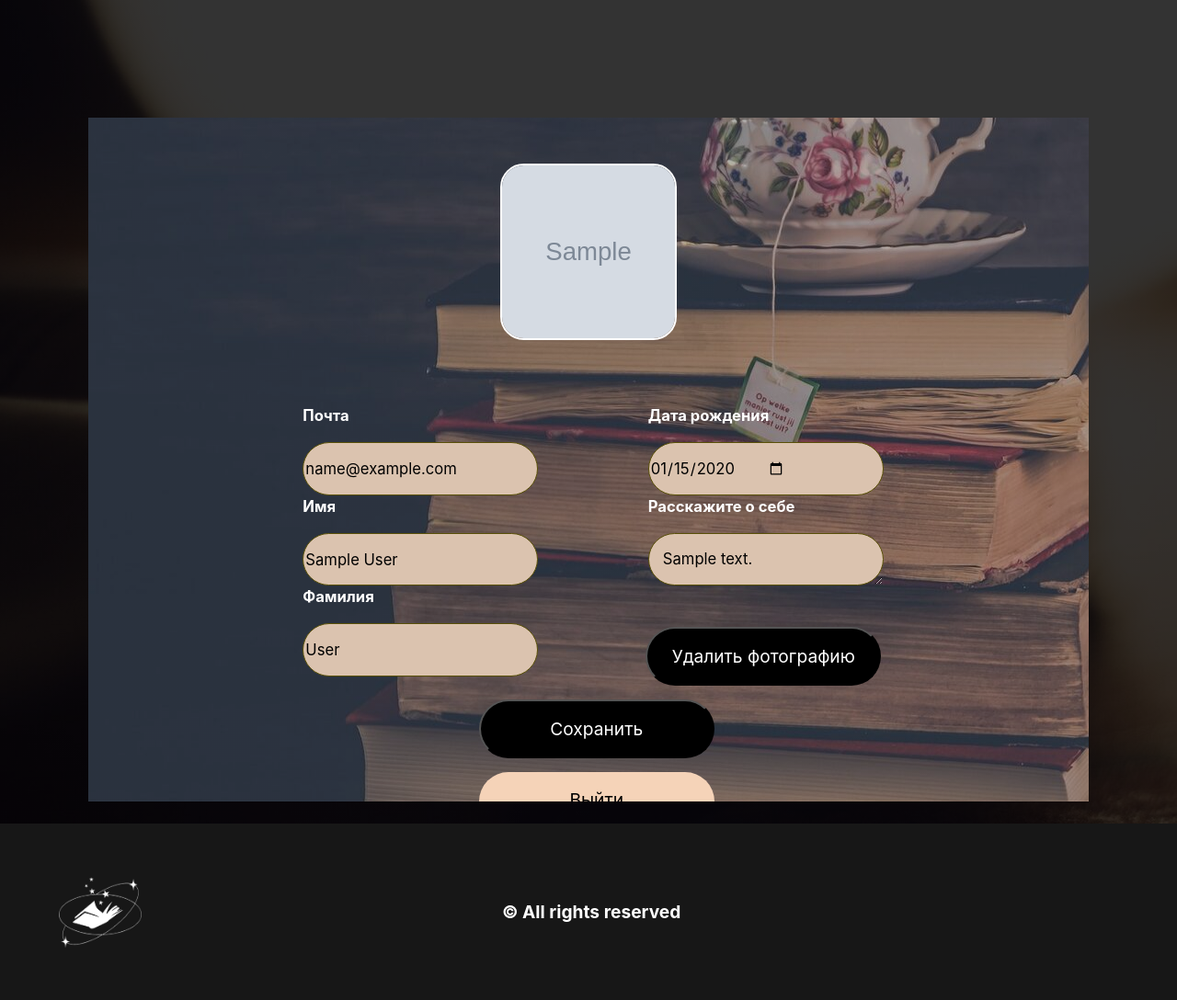
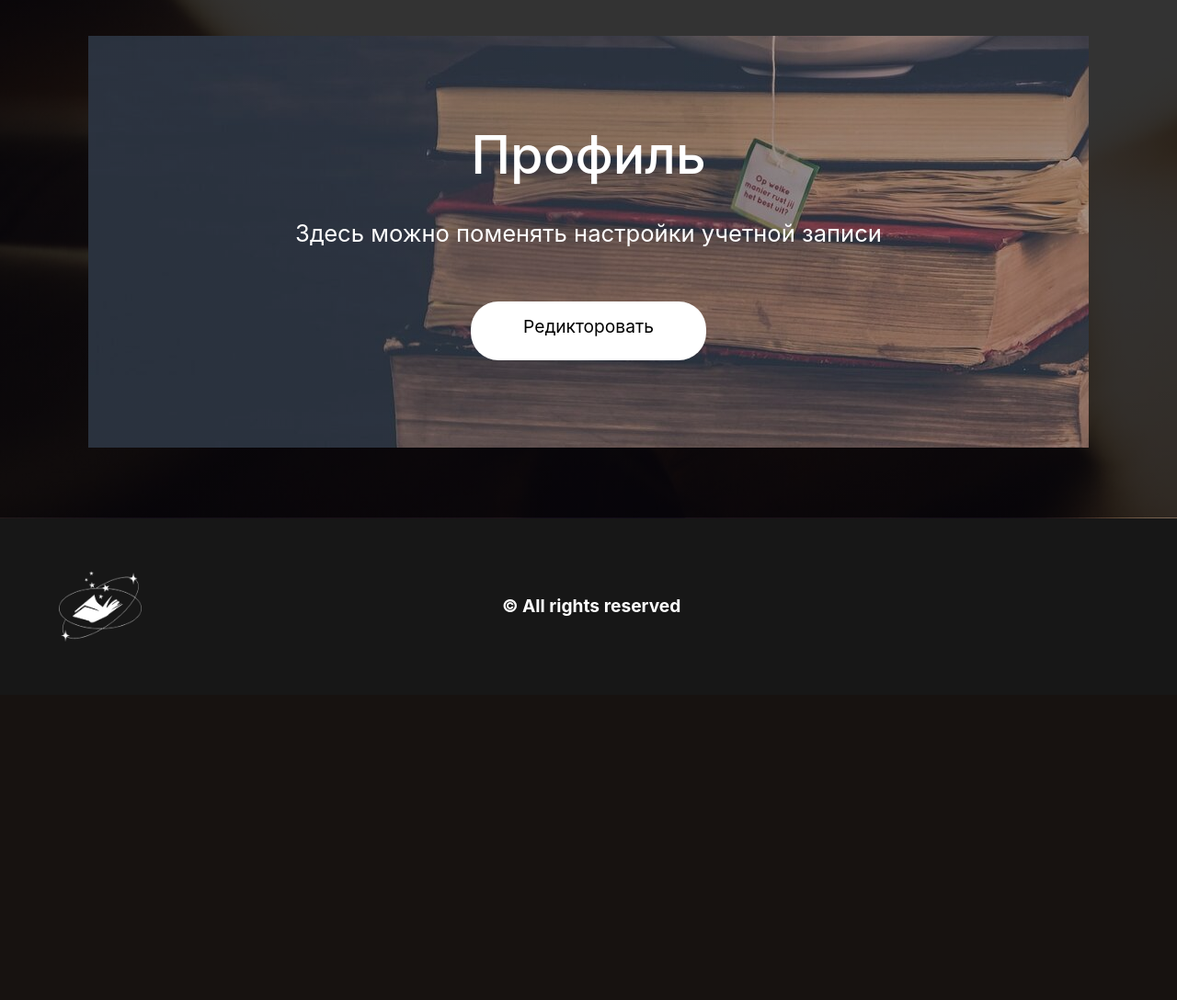
Before and after one commit to AndreiDuvakin/Incepted, a Flask app: page /profile in a window 1280 px wide. Shown: the part 102-1190 px from the top of the page at 92% size. After the commit the page ends 800 px from the top, so only its background shows below. Run offline with Flask 2, Linux system fonts and the light colour scheme; a user stored in the database is signed in; tables that the repository leaves empty hold one stand-in row (values such as "Sample post"); grey boxes marked "Sample" are stand-in pictures; some libraries are stand-ins or nearby versions.

Commit message:
Добавил кнопку раскрытия редактора профиля

```diff
--- a/data/files.py
+++ b/data/files.py
@@ -1,8 +1,5 @@
-from datetime import date
-
 import sqlalchemy
 from flask_login import UserMixin
-from werkzeug.security import check_password_hash, generate_password_hash
 
 from .db_session import SqlAlchemyBase
 
--- a/data/users.py
+++ b/data/users.py
@@ -22,7 +22,7 @@
     password = sqlalchemy.Column(sqlalchemy.String, nullable=True)
     data_reg = sqlalchemy.Column(sqlalchemy.Date,
                                  default=date.today())
-    role = sqlalchemy.Column(sqlalchemy.String, nullable=True)
+    role = sqlalchemy.Column(sqlalchemy.Integer, sqlalchemy.ForeignKey("roles.id"), nullable=True)
     activity = sqlalchemy.Column(sqlalchemy.DateTime, nullable=True)
     birthday = sqlalchemy.Column(sqlalchemy.Date, nullable=True)
     activated = sqlalchemy.Column(sqlalchemy.Boolean, nullable=False, default=False)
--- a/main.py
+++ b/main.py
@@ -12,6 +12,7 @@
 from forms.login import LoginForm
 from forms.register import RegisterForm
 from data.users import User
+from data.files import Files
 from waitress import serve
 from data import db_session
 
@@ -28,13 +29,13 @@
     if not current_user.is_authenticated:
         return render_template('main.html', title='Главная')
     else:
-        return redirect('/project')
+        return redirect('/projects')
 
 
-@app.route('/project')
+@app.route('/projects')
 def project():
     if current_user.is_authenticated:
-        return redirect(f'/profile')
+        return render_template('projects.html', title='Проекты')
     else:
         return redirect('/login')
 
@@ -105,7 +106,7 @@
             if user and user.check_password(form.password.data):
                 if user.activated:
                     login_user(user, remember=form.remember_me.data)
-                    return redirect('/')
+                    return redirect('/projects')
                 else:
                     return render_template('login.html',
                                            message="Ваша почта не подтверждена",
@@ -118,7 +119,7 @@
         return render_template('login.html', title='Авторизация', form=form, message=message,
                                danger=danger)
     else:
-        return redirect('/project')
+        return redirect('/projects')
 
 
 @app.route('/logout')
@@ -149,7 +150,7 @@
                 activity=datetime.datetime.now(),
                 data_reg=datetime.date.today(),
                 photo='static/images/none_logo.png',
-                role='user'
+                role=1
             )
             user.set_password(form.password.data)
             data_session.add(user)
@@ -162,7 +163,7 @@
             return redirect('/login?message=Мы выслали ссылку для подтверждения почты')
         return render_template('register.html', form=form, message='', title='Регистрация')
     else:
-        return redirect('/project')
+        return redirect('/projects')
 
 
 @app.route('/confirmation/<token>')
--- a/static/css/profile.css
+++ b/static/css/profile.css
@@ -1,15 +1,15 @@
 .profile_page {
     display: flex;
     flex-direction: column;
-    height: 70vw;
+    height: auto;
     width: 100%;
     background: linear-gradient( rgba(0, 0, 0, 0.8), rgba(0, 0, 0, 0.8) ), url(../images/back_profile_one.jpg);background-repeat: repeat;  background-position: center;
 }
 .profile_block {
-    height: 83%;
+    height: 65vw;
     width: 85%;
     margin-left: 7.5%;
-    margin-top: 10%;
+    margin-bottom: 6%;
     background: linear-gradient( rgba(0, 0, 0, 0.3), rgba(0, 0, 0, 0.3) ), url(../images/back_profile_two.jpg);background-repeat: repeat;  background-position: center;
     display: flex;
     flex-direction: column;
@@ -114,3 +114,53 @@
     font-size: 1.5vw;
     margin-top: 6%;
 }
+.open_button_block {
+    height: 35vw;
+    width: 85%;
+    margin-left: 7.5%;
+    margin-top: 3%;
+    margin-bottom: 6%;
+    background: linear-gradient( rgba(0, 0, 0, 0.3), rgba(0, 0, 0, 0.3) ), url(../images/back_profile_two.jpg);background-repeat: repeat;  background-position: center;
+    display: flex;
+    flex-direction: column;
+    overflow-y: auto;
+}
+.open_button_content {
+    display: flex;
+    flex-direction: column;
+    width: 100%;
+    height: 100%;
+    justify-content: center;
+    align-items: center;
+}
+.open_button_title {
+    margin-bottom: 3%;
+    color: #ffffff;
+    font: bold;
+    font-size: 4.5vw;
+}
+.open_button_article {
+    margin-bottom: 5%;
+    color: #ffffff;
+    font: bold;
+    font-size: 2vw;
+}
+.open_button {
+    background-color: #ffffff;
+    color: #000000;
+    width: 20vw;
+    height: 5vw;
+    vertical-align: middle;
+    border-radius: 30px;
+}
+.open_button:hover {
+    text-decoration: none;
+    color: #000000;
+}
+.open_button_text {
+    width: 100%;
+    height: 100%;
+    text-align: center;
+    font-size: 1.5vw;
+    margin-top: 5%;
+}
--- /dev/null
+++ b/static/css/projects.css
@@ -0,0 +1,3 @@
+.projects_page {
+    height: 65vw;
+}
--- a/templates/profile.html
+++ b/templates/profile.html
@@ -1,33 +1,49 @@
 <link rel="stylesheet" href="../static/css/profile.css"/>
 {% extends "base.html" %} {% block content %}
 <div class="profile_page">
-    <div class="profile_block">
+    <div class="open_button_block">
+        <div class="open_button_content">
+            <h2 class="open_button_title">Профиль</h2>
+            <p class="open_button_article">Здесь можно поменять настройки учетной записи</p>
+            <a class="open_button" data-bs-toggle="collapse" href="#collapseExample" role="button" aria-expanded="false" aria-controls="collapseExample">
+                <div class="open_button_text">
+                    Редикторовать
+                </div>
+            </a>
+        </div>
+    </div>
+    <div class="profile_block collapse" id="collapseExample">
         <div class="header_profile">
-            <img class="user_photo" src="../{{current_user.photo}}">
+            <img class="user_photo" src="../{{current_user.photo}}"/>
         </div>
         <div class="edit_form">
-            <form action="" method="post" class="register_form" enctype="multipart/form-data">
+            <form
+                    action=""
+                    method="post"
+                    class="register_form"
+                    enctype="multipart/form-data">
                 {{ form.hidden_tag() }}
                 <div class="form_blocks">
                     <div class="data_block">
                         <div class="form_data">
                             <label class="form-label">{{ form.email.label }}</label>
-                            {{ form.email(class="input_data", type="email", placeholder='example@mail.ex') }} {% for
-                            error in form.email.errors %}
+                            {{ form.email(class="input_data", type="email",
+                            placeholder='example@mail.ex') }} {% for error in
+                            form.email.errors %}
                             <div class="alert alert-danger" role="alert">{{ error }}</div>
                             {% endfor %}
                         </div>
                         <div class="form_data">
                             <label class="form-label">{{ form.name.label }}</label>
-                            {{ form.name(class="input_data", type="name", placeholder='name') }} {%
-                            for error in form.name.errors %}
+                            {{ form.name(class="input_data", type="name", placeholder='name')
+                            }} {% for error in form.name.errors %}
                             <div class="alert alert-danger" role="alert">{{ error }}</div>
                             {% endfor %}
                         </div>
                         <div class="form_data">
                             <label class="form-label">{{ form.surname.label }}</label>
-                            {{ form.surname(class="input_data", type="surname", placeholder='surname') }}
-                            {% for error in form.surname.errors %}
+                            {{ form.surname(class="input_data", type="surname",
+                            placeholder='surname') }} {% for error in form.surname.errors %}
                             <div class="alert alert-danger" role="alert">{{ error }}</div>
                             {% endfor %}
                         </div>
@@ -35,36 +51,37 @@
                     <div class="data_block">
                         <div class="form_data">
                             <label class="form-label">{{ form.birthday.label }}</label>
-                            {{ form.birthday(class="input_data", type="date") }}
-                            {% for error in form.birthday.errors %}
-                            <div class="alert alert-danger" role="alert">
-                                {{ error }}
-                            </div>
+                            {{ form.birthday(class="input_data", type="date") }} {% for error
+                            in form.birthday.errors %}
+                            <div class="alert alert-danger" role="alert">{{ error }}</div>
                             {% endfor %}
                         </div>
                         <div class="form_data">
                             <label class="form-label">{{ form.about.label }}</label>
-                            {{ form.about(class="input_data dop_data", type="name", placeholder='about') }} {%
-                            for error in form.about.errors %}
+                            {{ form.about(class="input_data dop_data", type="name",
+                            placeholder='about') }} {% for error in form.about.errors %}
                             <div class="alert alert-danger" role="alert">{{ error }}</div>
                             {% endfor %}
                         </div>
                         {% if 'none' in current_user.photo %}
                         <div class="form_data">
                             <label class="form-label">{{ form.photo.label }}</label>
-                            {{ form.photo(class="input_data dop_data", type="file") }}
-                            {% for error in form.photo.errors %}
+                            {{ form.photo(class="input_data dop_data", type="file") }} {% for
+                            error in form.photo.errors %}
                             <div class="alert alert-danger" role="alert">{{ error }}</div>
                             {% endfor %}
                         </div>
                         {% else %}
                         <div class="form_data_button">
-                            {{ form.del_photo(type="submit", class="profile_button", id="delete_button") }}
+                            {{ form.del_photo(type="submit", class="profile_button",
+                            id="delete_button") }}
                         </div>
                         {% endif %}
                         <div class="message_block">
                             {% if message != '' %}
-                            <div class="alert alert-danger message" role="alert">{{ message }}</div>
+                            <div class="alert alert-danger message" role="alert">
+                                {{ message }}
+                            </div>
                             {% endif %}
                         </div>
                     </div>
--- /dev/null
+++ b/templates/projects.html
@@ -0,0 +1,6 @@
+<link rel="stylesheet" href="../static/css/projects.css"/>
+{% extends "base.html" %} {% block content %}
+<div class="projects_page">
+
+</div>
+{% endblock %}
```
Also changed, not shown: templates/login.html (indentation only).
